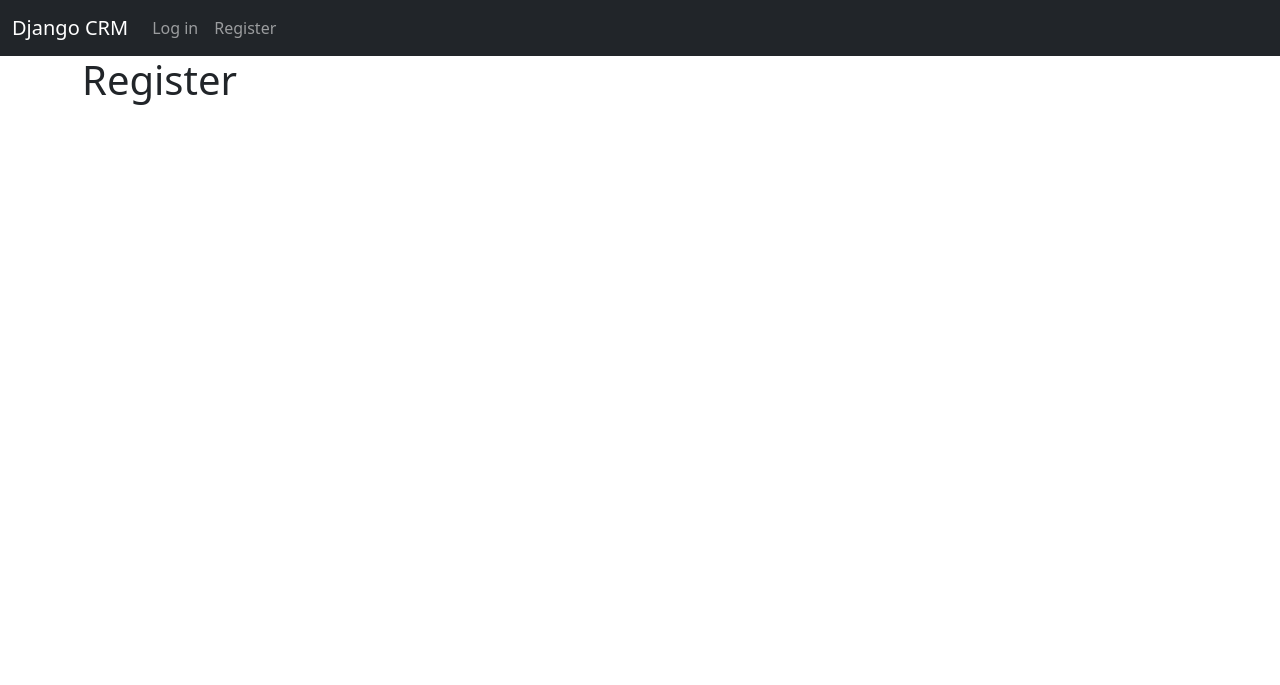
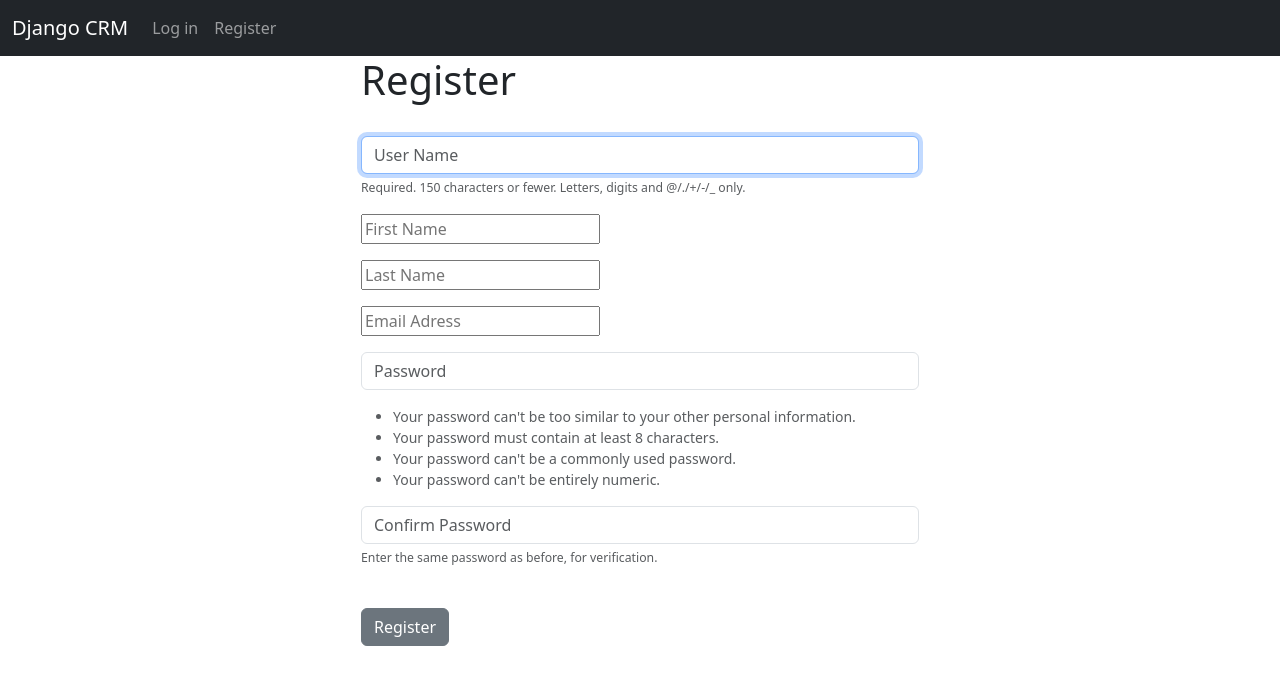
Before and after one commit to Anilnayak126/Django-CRM, a Django app: template website/templates/register.html in a window 1280 px wide. Shown: the top 685 px of the page. Run offline with Django 5.2, Linux system fonts and the light colour scheme; the template is opened without the code that fills it: values that come from a table or form of the project are taken from there, others are empty.

Commit message:
intial commit

```diff
--- a/website/form.py
+++ b/website/form.py
@@ -11,3 +11,22 @@ class SignUpForm(UserCreationForm):
 
     class Meta:
         model = User
+        fields = ('username',"first_name","last_name","email","password1","password2")
+
+    def __init__(self, *args, **kwargs):
+        super(SignUpForm, self).__init__(*args, **kwargs)
+
+        self.fields['username'].widget.attrs['class'] = 'form-control'
+        self.fields['username'].widget.attrs['placeholder'] = 'User Name'
+        self.fields['username'].label = ''
+        self.fields['username'].help_text = '<span class="form-text text-muted"><small>Required. 150 characters or fewer. Letters, digits and @/./+/-/_ only.</small></span>'
+
+        self.fields['password1'].widget.attrs['class'] = 'form-control'
+        self.fields['password1'].widget.attrs['placeholder'] = 'Password'
+        self.fields['password1'].label = ''
+        self.fields['password1'].help_text = '<ul class="form-text text-muted small"><li>Your password can\'t be too similar to your other personal information.</li><li>Your password must contain at least 8 characters.</li><li>Your password can\'t be a commonly used password.</li><li>Your password can\'t be entirely numeric.</li></ul>'
+
+        self.fields['password2'].widget.attrs['class'] = 'form-control'
+        self.fields['password2'].widget.attrs['placeholder'] = 'Confirm Password'
+        self.fields['password2'].label = ''
+        self.fields['password2'].help_text = '<span class="form-text text-muted"><small>Enter the same password as before, for verification.</small></span>'
--- a/website/templates/register.html
+++ b/website/templates/register.html
@@ -1,5 +1,20 @@
 {% extends "base.html" %}
 
 {% block content %}
+
+<div class="col-md-6 offset-md-3">
+
 <h1>Register</h1>
+<br/>
+<form method="POST" action={% url "home" %}>
+    {% csrf_token %}
+
+    {{form.as_p}}
+    <br/>
+    <button type="submit" class="btn btn-secondary">Register</button>
+    <br/>
+
+</form>
+
+</div>
 {% endblock  %}
```
Also changed, not shown: website/views.py (+15 -1 lines).
